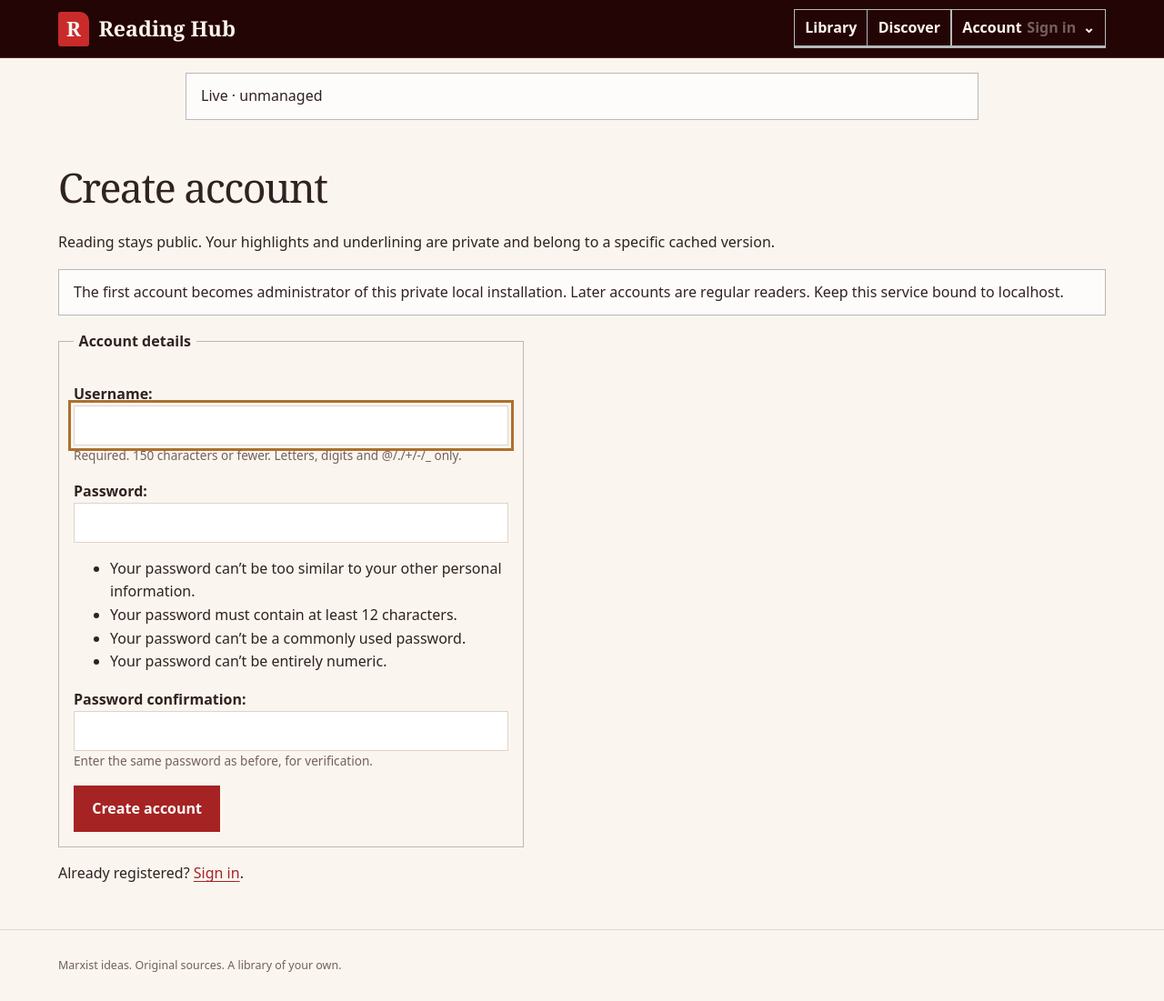
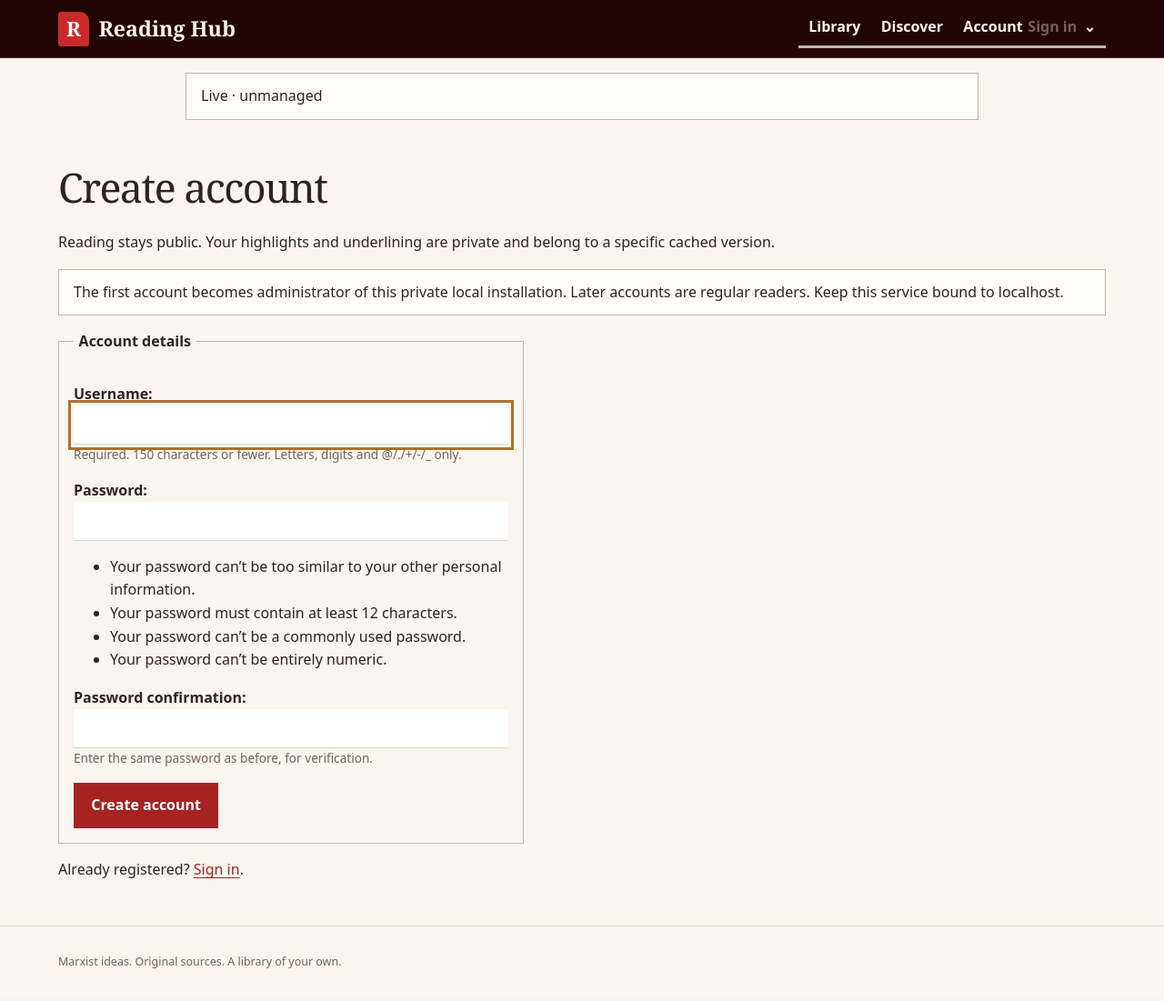
Before and after one commit to Helvethor/reading-hub, a Django app: page /accounts/signup/ in a window 1280 px wide. Shown: the whole page at 91% size. After the commit the page ends 1065 px from the top, so only its background shows below. Run offline with Django 5.2, Linux system fonts and the light colour scheme.

Commit message:
Use bottom-only edges for square controls and menus
Keep state and menu edges at 3px, ordinary controls at 1px, and structural frames intact. Validated 156 isolated rendered observations and 12 interaction scenarios in both themes, including narrow and native 200% zoom layouts; 36 focused backend tests pass.

Co-authored-by: Copilot <223556219+Copilot@users.noreply.github.com>

```diff
--- a/library/templates/admin/base_site.html
+++ b/library/templates/admin/base_site.html
@@ -8,7 +8,7 @@
 {% endif %}
 <link rel="stylesheet" href="{% static 'library/admin.css' %}?v={{ app_version }}">
 {% if reading_hub_profile.key == "marxist" %}
-<link rel="stylesheet" href="{% static 'marxist/square-ui.css' %}?v={{ app_version }}-square-ui-sv7" media="screen">
+<link rel="stylesheet" href="{% static 'marxist/square-ui.css' %}?v={{ app_version }}-square-ui-sv8" media="screen">
 {% endif %}
 {% endblock %}
 {% block branding %}
--- a/library/templates/library/base.html
+++ b/library/templates/library/base.html
@@ -8,7 +8,7 @@
   <link rel="stylesheet" href="{% static 'library/app.css' %}?v={{ app_version }}-workspace-v61">
   {% block head %}{% endblock %}
   <link rel="stylesheet" href="{% static site.theme_css %}?v={{ app_version }}-square-ui-sv1" data-site-theme>
-  {% if site.key == "marxist" %}<link rel="stylesheet" href="{% static 'marxist/square-ui.css' %}?v={{ app_version }}-square-ui-sv7" media="screen">{% endif %}
+  {% if site.key == "marxist" %}<link rel="stylesheet" href="{% static 'marxist/square-ui.css' %}?v={{ app_version }}-square-ui-sv8" media="screen">{% endif %}
   <script type="module" src="{% static 'library/themes.js' %}?v={{ app_version }}"></script>
 </head>
 <body>
--- a/library/templates/library/embedded_panel_base.html
+++ b/library/templates/library/embedded_panel_base.html
@@ -8,7 +8,7 @@
   <link rel="stylesheet" href="{% static 'library/app.css' %}?v={{ app_version }}-workspace-v61">
   {% block head %}{% endblock %}
   <link rel="stylesheet" href="{% static site.theme_css %}?v={{ app_version }}-square-ui-sv1" data-site-theme>
-  {% if site.key == "marxist" %}<link rel="stylesheet" href="{% static 'marxist/square-ui.css' %}?v={{ app_version }}-square-ui-sv7" media="screen">{% endif %}
+  {% if site.key == "marxist" %}<link rel="stylesheet" href="{% static 'marxist/square-ui.css' %}?v={{ app_version }}-square-ui-sv8" media="screen">{% endif %}
   <script type="module" src="{% static 'library/themes.js' %}?v={{ app_version }}"></script>
 </head>
 <body>
--- a/profiles/static/marxist/square-ui.css
+++ b/profiles/static/marxist/square-ui.css
@@ -19,7 +19,7 @@
 .site-navigation-group .primary-navigation {
   gap: 0;
   margin-inline-start: 0;
-  padding-inline: 1px;
+  padding-inline: 0;
 }
 
 .site-navigation-group .primary-navigation a,
@@ -40,7 +40,7 @@
 
 .site-navigation-group .primary-navigation a + a,
 .site-navigation-group > .account-menu {
-  margin-inline-start: -1px;
+  margin-inline-start: 0;
 }
 
 .site-navigation-group > .account-menu {
@@ -277,7 +277,7 @@ body :is(
 .work-navigation {
   gap: 0;
   border-block-end: 0;
-  padding-inline: 1px;
+  padding-inline: 0;
 }
 
 .work-navigation a {
@@ -285,7 +285,7 @@ body :is(
   border-bottom-width: 3px;
   border-radius: 0;
   font-weight: 600;
-  margin-inline-start: -1px;
+  margin-inline-start: 0;
   text-decoration: none;
 }
 
@@ -295,15 +295,15 @@ body :is(
 .work-navigation span[aria-disabled="true"] {
   border: 1px solid var(--square-border);
   border-bottom-width: 3px;
-  margin-inline-start: -1px;
+  margin-inline-start: 0;
 }
 
 .review-navigation ul {
   gap: 0;
-  padding-inline-start: 1px;
+  padding-inline-start: 0;
 }
 
-.review-navigation ul li + li { margin-inline-start: -1px; }
+.review-navigation ul li + li { margin-inline-start: 0; }
 .review-navigation ul a {
   display: inline-block;
   border: 1px solid var(--square-border);
@@ -318,11 +318,11 @@ body :is(
 
 .lineage-action-row:not(:has(> .source-operation)) {
   gap: 0;
-  padding-inline: 1px;
+  padding-inline: 0;
 }
 
 .lineage-action-row > :is(a.button, button) + :is(a.button, button) {
-  margin-inline-start: -1px;
+  margin-inline-start: 0;
 }
 
 .lineage-timeline-item {
@@ -354,6 +354,79 @@ body #content :is(.module h2, .module caption, .inline-group h2, #changelist-fil
   color: var(--body-fg, #222);
 }
 
+.workspace-joined-controls > :is(button, .button, [role="tab"]):not(:first-child) {
+  margin-inline-start: 0;
+}
+
+.workspace-command-bar button:is([aria-pressed], [aria-checked], [aria-expanded]) {
+  --workspace-control-edge: 3px;
+}
+
+/* Geometry only: retain theme/state colours and independent focus outlines. */
+body #toolbar #searchbar,
+body #toolbar form input[type="submit"],
+body #changelist .actions .button,
+body #changelist .actions select,
+body #editor-surface .tiptap :is(.editor-figure-handle, .editor-element-handle),
+body :is(
+  button,
+  .button,
+  input:not([type="checkbox"]):not([type="radio"]):not([type="hidden"]),
+  select,
+  textarea,
+  summary,
+  [role="tab"],
+  [role="menu"],
+  .site-header .primary-navigation a,
+  .work-navigation a,
+  .work-navigation span[aria-disabled="true"],
+  .review-navigation ul a,
+  .account-menu-panel,
+  .preview-block-menu,
+  .preview-submenu,
+  .object-tools a,
+  .paginator a,
+  #editor-context-menu,
+  #editor-outline-menu,
+  #editor-section-actions,
+  #editor-toc-menu,
+  #editor-diff-menu,
+  #editor-metadata-menu,
+  #editor-title-menu,
+  #editor-page-menu
+) {
+  border-top-width: 0;
+  border-inline-width: 0;
+  border-bottom-width: 1px;
+  border-bottom-style: solid;
+}
+
+body :is(
+  [role="tab"],
+  button[aria-pressed],
+  button[aria-checked],
+  button[aria-expanded],
+  summary,
+  [role="menu"],
+  .site-header .primary-navigation a,
+  .work-navigation a,
+  .work-navigation span[aria-disabled="true"],
+  .review-navigation ul a,
+  .account-menu-panel,
+  .preview-block-menu,
+  .preview-submenu,
+  #editor-context-menu,
+  #editor-outline-menu,
+  #editor-section-actions,
+  #editor-toc-menu,
+  #editor-diff-menu,
+  #editor-metadata-menu,
+  #editor-title-menu,
+  #editor-page-menu
+) {
+  border-bottom-width: 3px;
+}
+
 @media (max-width: 52rem) {
   .site-navigation-group {
     order: 3;
```
